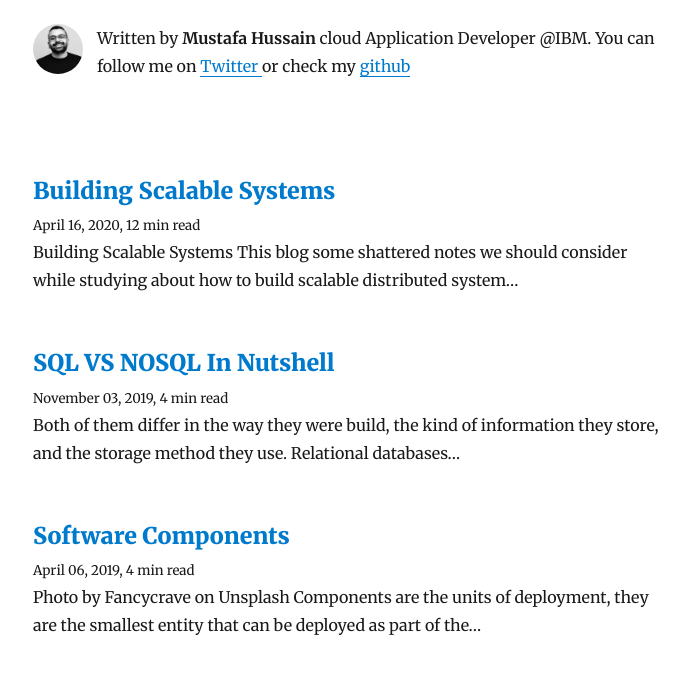
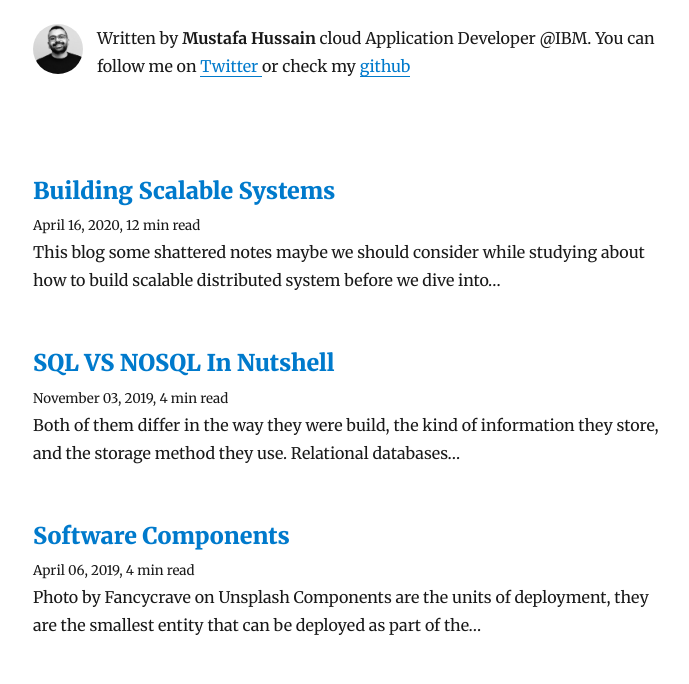
Before and after one commit to mustafah15/blog, a Gatsby site: page / in a window 1280 px wide. Shown: the part 116-800 px from the top of the page, without its empty margins (292-981 px from the left). Built offline with nearby package versions, Linux system fonts and the light colour scheme; Gatsby itself is replaced by a stand-in of ours; some packages are replaced by stand-ins of ours.

Commit message:
remove title

```diff
--- a/content/blog/building-scalable-systems/index.md
+++ b/content/blog/building-scalable-systems/index.md
@@ -4,9 +4,7 @@ date: "2020-04-16T22:12:03.284Z"
 time: "12"
 ---
 
-# Building Scalable Systems
-
-This blog some shattered notes we should consider while studying about how to build scalable distributed system before we dive into let's start with some definitions as they are the main characteristics of any distributed system
+This blog some shattered notes maybe we should consider while studying about how to build scalable distributed system before we dive into let's start with some definitions as they are the main characteristics of any distributed system
 
 ## **Definitions**
 
```
